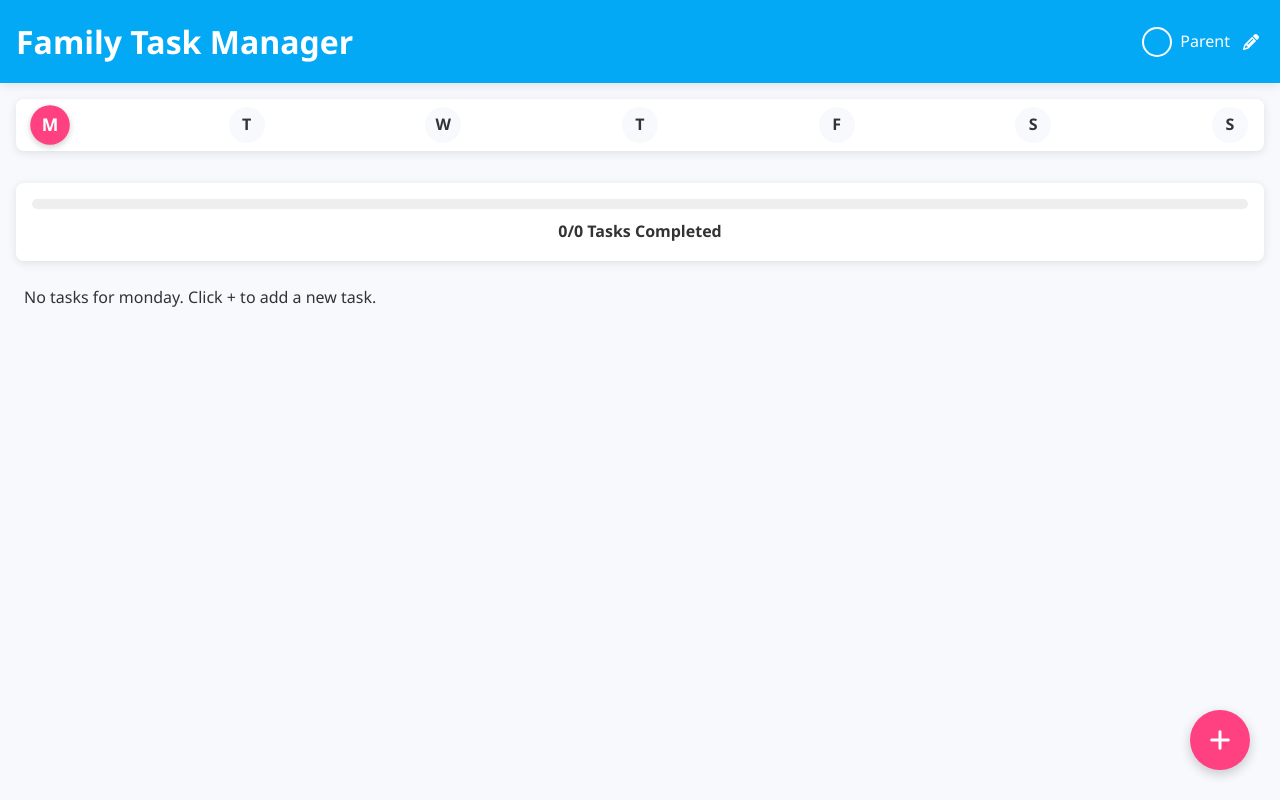
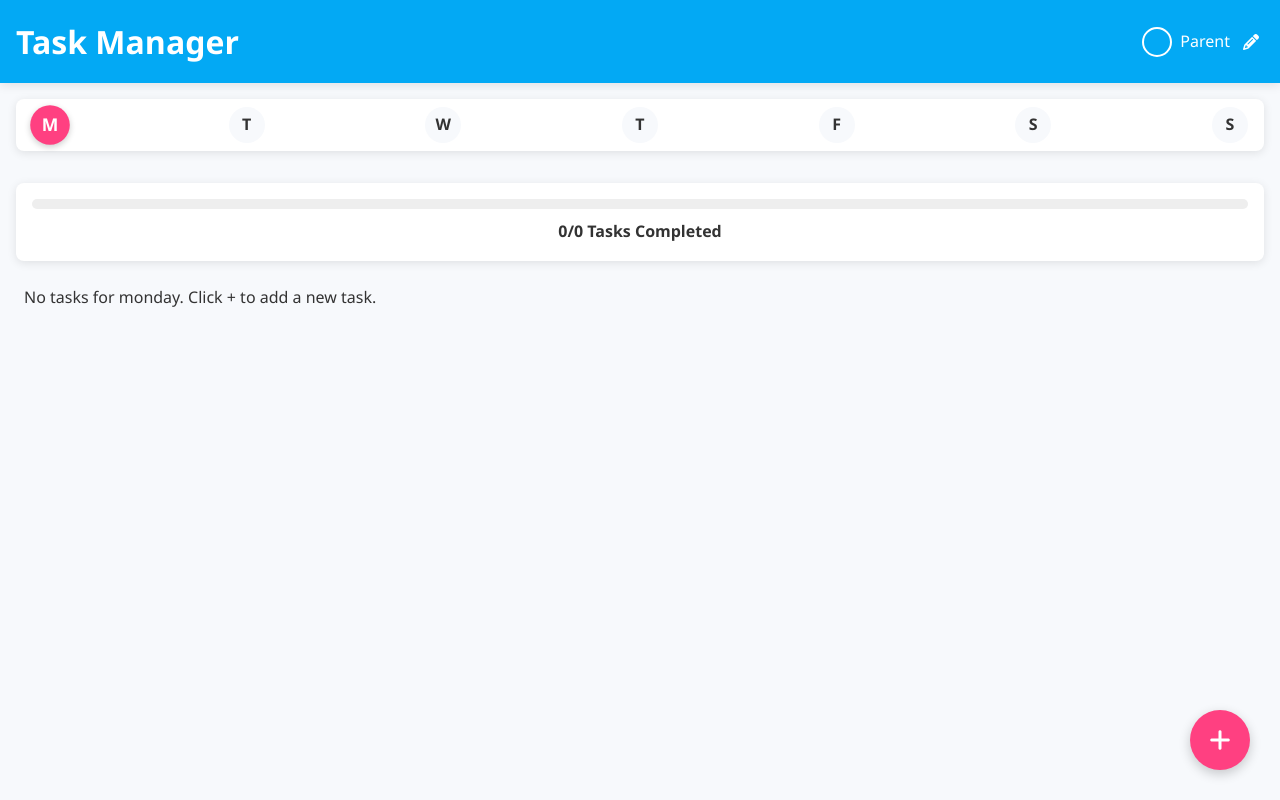
Before and after one commit to OleksandrObydalo/task-manager2, a plain HTML site: page index.html in a window 1280 px wide. Drawn offline with Linux system fonts and the light colour scheme.

Commit message:
Changing site header

```diff
--- a/index.html
+++ b/index.html
@@ -9,7 +9,7 @@
 <body>
     <div class="app-container">
         <header>
-            <h1>Family Task Manager</h1>
+            <h1>Task Manager</h1>
             <div class="user-profile">
                 <div class="profile-image"></div>
                 <span id="current-user">Current User</span>
```
